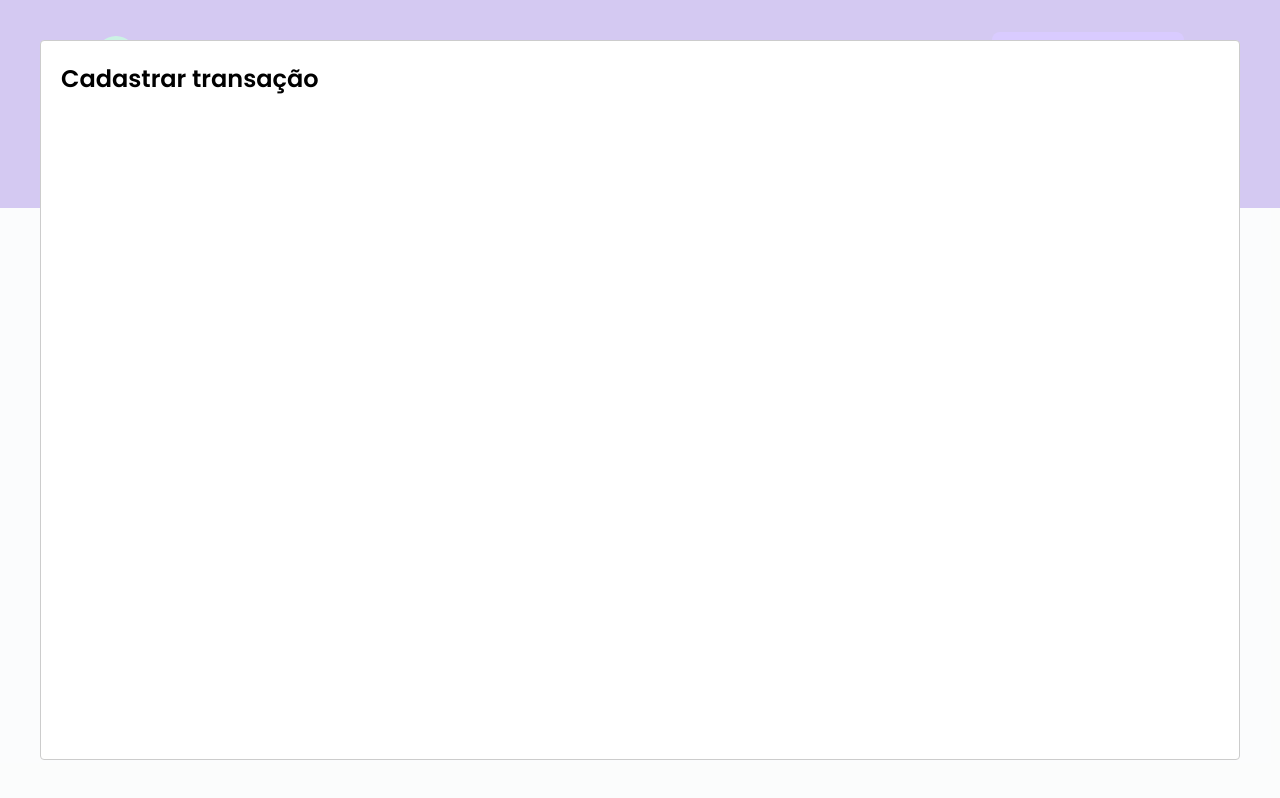
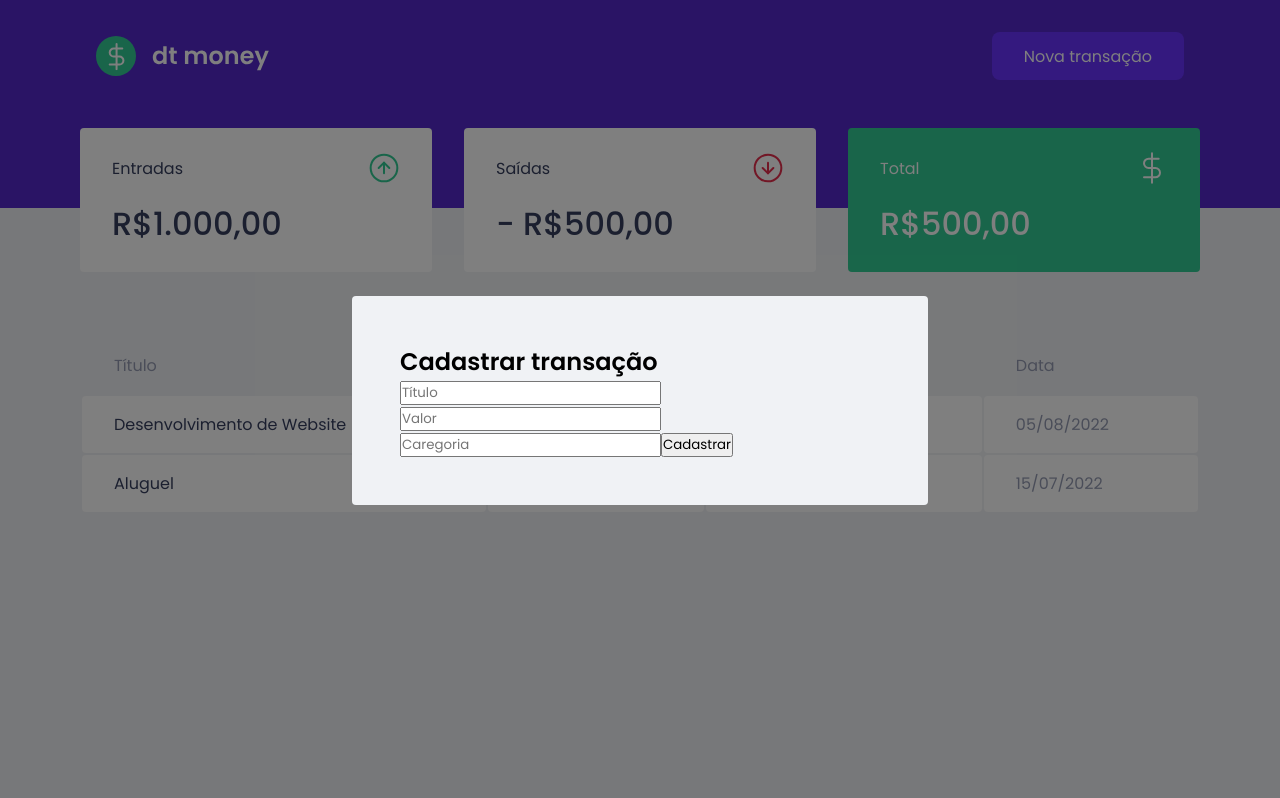
Before and after one commit to Ives-Gomes/dt-money, a React app: page / in a window 1280 px wide. Both pictures are taken after a click on the button "Nova transação". Built offline with nearby package versions, Linux system fonts and the light colour scheme; no server answers; what miragejs would draw is missing.

Commit message:
feat: modal style

```diff
--- a/src/components/NewTransactionModal/index.tsx
+++ b/src/components/NewTransactionModal/index.tsx
@@ -1,7 +1,7 @@
 import React from 'react';
 import Modal from 'react-modal';
 
-// import { Container } from './styles';
+import { Container } from './styles';
 
 interface NewTransactionModalProps {
   isOpen: boolean;
@@ -12,8 +12,20 @@
   <Modal
     isOpen={isOpen}
     onRequestClose={onRequestClose}
+    overlayClassName="react-modal-overlay"
+    className="react-modal-content"
   >
-    <h2>Cadastrar transação</h2>
+    <Container>
+      <h2>Cadastrar transação</h2>
+
+      <input placeholder="Título" />
+      <input type="number" placeholder="Valor" />
+      <input placeholder="Caregoria" />
+
+      <button type="submit">
+        Cadastrar
+      </button>
+    </Container>
   </Modal>
 );
 
--- a/src/components/NewTransactionModal/styles.ts
+++ b/src/components/NewTransactionModal/styles.ts
@@ -1,4 +1,4 @@
 import styled from 'styled-components';
 
 // eslint-disable-next-line import/prefer-default-export
-export const Container = styled.div``;
+export const Container = styled.form``;
--- a/src/styles/global.ts
+++ b/src/styles/global.ts
@@ -52,6 +52,29 @@
     opacity: 0.6;
     cursor: not-allowed;
   }
+
+  .react-modal-overlay {
+    background: rgba(0, 0, 0, 0.5);
+
+    position: fixed;
+    top: 0;
+    bottom: 0;
+    right: 0;
+    left: 0;
+
+    display: flex;
+    align-items: center;
+    justify-content: center;
+  }
+
+  .react-modal-content {
+    width: 100%;
+    max-width: 576px;
+    background: ${({ theme }) => theme.background};
+    padding: 3rem;
+    position: relative;
+    border-radius: 0.25rem;
+  }
 `;
 
 export default GlobalStyle;
```
